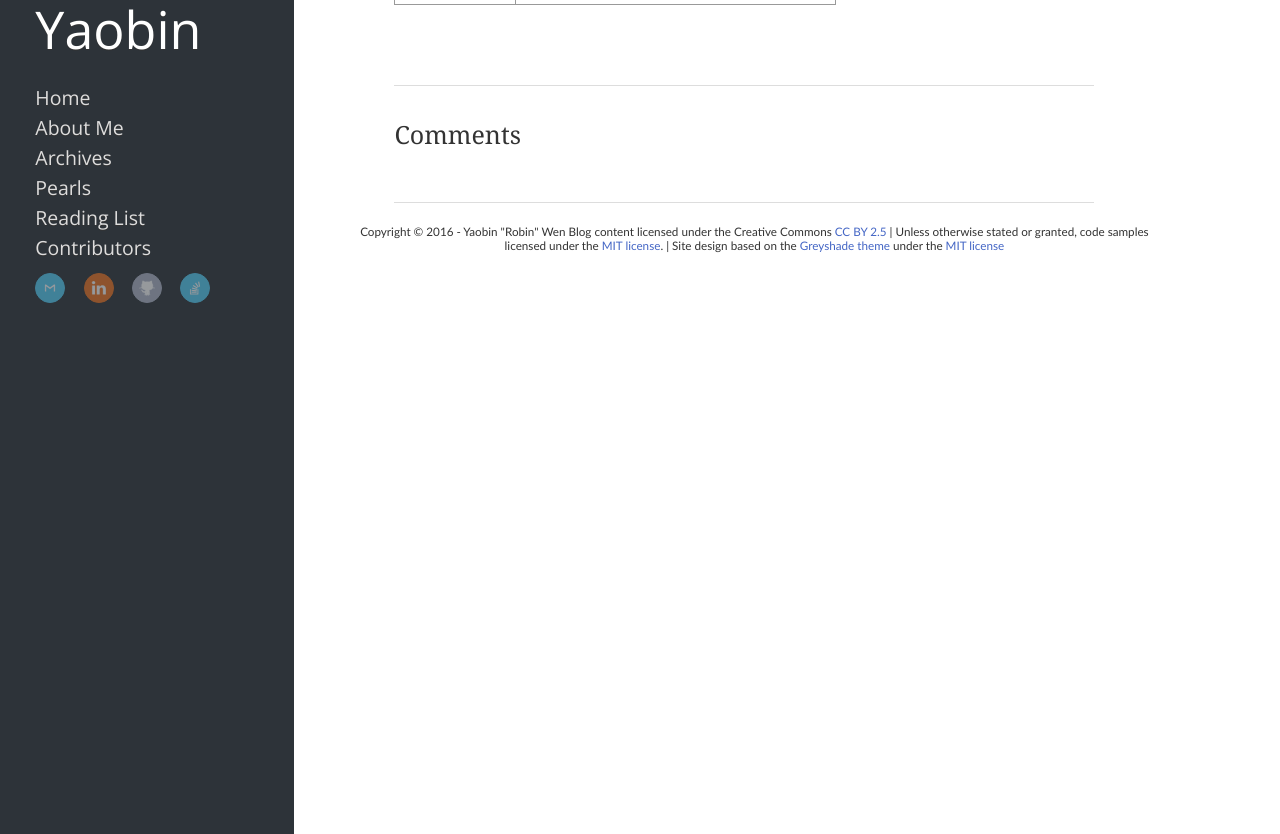
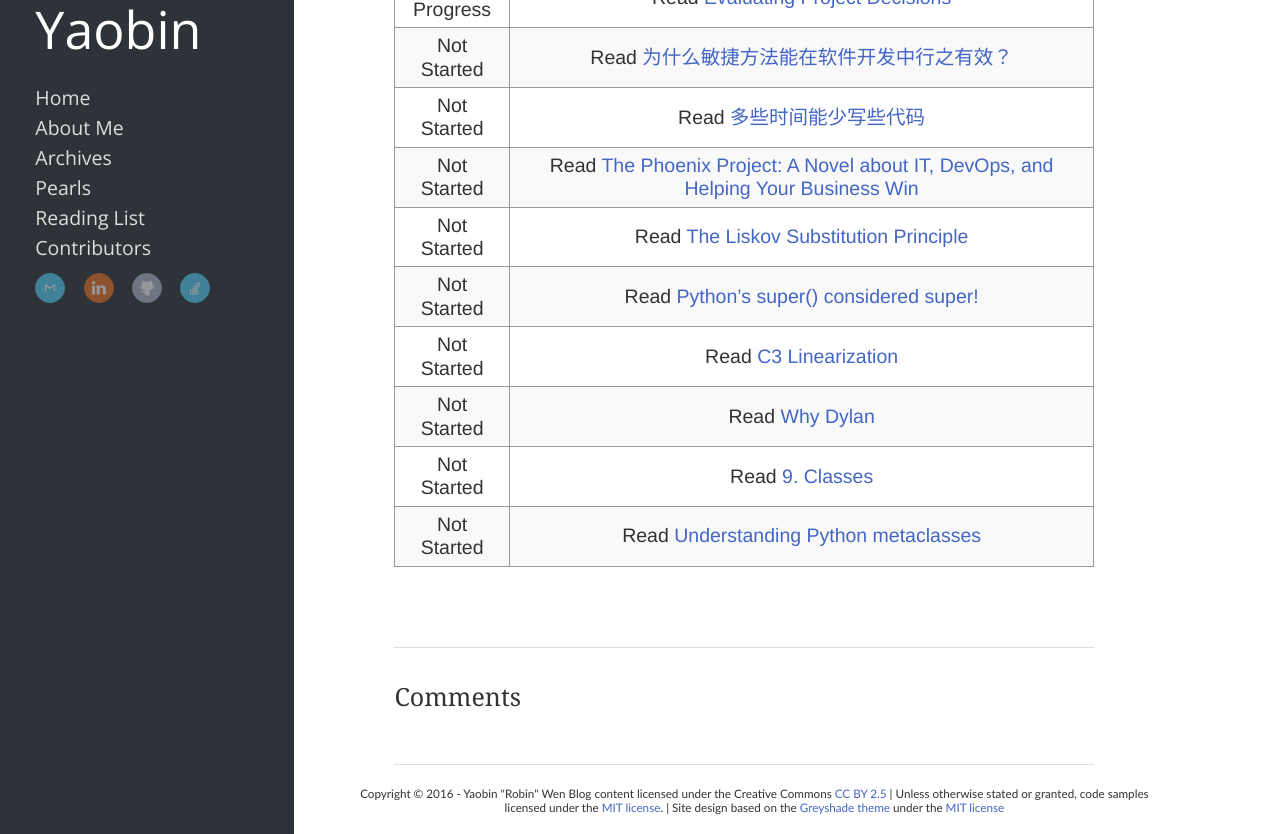
Before and after one commit to Tianhao25/yaobinwen.github.io, a Jekyll site: the page built from todo-list/index.markdown, in a window 1280 px wide and 1045 px high, cut to the strip 211-1045 px from the top of the window. Built offline with Jekyll 4.4.1, drawn with Linux system fonts in a browser that asks for light colours; nearby versions of some CDN libraries; comment, search, counter and statistics services are not loaded.

Commit message:
Add the ones in progress.

```diff
--- a/todo-list/index.markdown
+++ b/todo-list/index.markdown
@@ -11,3 +11,12 @@ sharing: false
 | Status | TODO |
 |:------:|:----:|
 | In Progress | Read [Evaluating Project Decisions](http://www.amazon.com/dp/B002VRZPHS/ref=wl_it_dp_o_pC_nS_ttl?_encoding=UTF8&colid=2VGMNARANNIG&coliid=I35GDOUJDKYF8B) |
+| Not Started | Read [为什么敏捷方法能在软件开发中行之有效？](http://coolshell.cn/articles/2622.html) |
+| Not Started | Read [多些时间能少写些代码](http://coolshell.cn/articles/5686.html) |
+| Not Started | Read [The Phoenix Project: A Novel about IT, DevOps, and Helping Your Business Win](http://www.amazon.com/Phoenix-Project-DevOps-Helping-Business/dp/0988262509/ref=tmm_pap_swatch_0?_encoding=UTF8&coliid=I2L0YPFTCKDPQO&colid=2VGMNARANNIG&qid=&sr=) |
+| Not Started | Read [The Liskov Substitution Principle](http://www.engr.mun.ca/~theo/Courses/sd/5895-downloads/sd-principles-3.ppt.pdf) |
+| Not Started | Read [Python’s super() considered super!](https://rhettinger.wordpress.com/2011/05/26/super-considered-super/) |
+| Not Started | Read [C3 Linearization](https://en.wikipedia.org/wiki/C3_linearization) |
+| Not Started | Read [Why Dylan](http://opendylan.org/documentation/intro-dylan/why-dylan.html) |
+| Not Started | Read [9. Classes](https://docs.python.org/2/tutorial/classes.html) |
+| Not Started | Read [Understanding Python metaclasses](https://blog.ionelmc.ro/2015/02/09/understanding-python-metaclasses/) |
```
